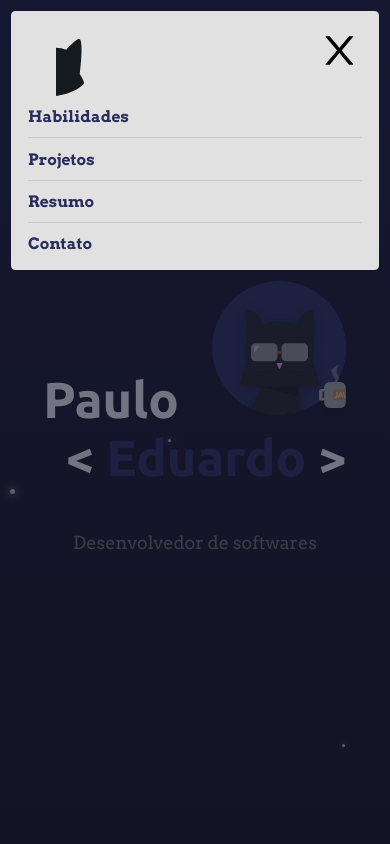
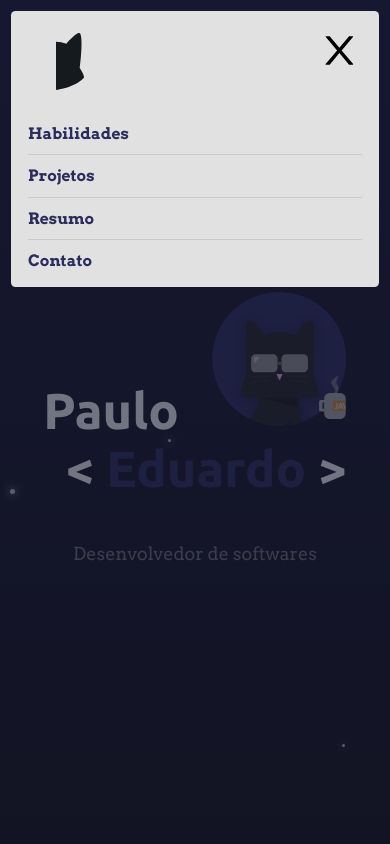
Before and after one commit to PauloE314/Portfolio, a React (Create React App) app: page / in a window 390 px wide. Both pictures are taken after a click on the button 342 px from the left and 67 px from the top of the page. Shown: the top 844 px of the page. Built offline with nearby package versions, Linux system fonts and the light colour scheme.

Commit message:
Animation on header mobile appear

```diff
--- a/src/app/LandingPage/Header.tsx
+++ b/src/app/LandingPage/Header.tsx
@@ -1,4 +1,4 @@
-import React, { FunctionComponent, useState } from "react";
+import React, { FunctionComponent, useEffect, useRef, useState } from "react";
 import { AiOutlineMenu } from "react-icons/ai";
 import { AiOutlineClose } from "react-icons/ai";
 
@@ -12,19 +12,30 @@ const Header: FunctionComponent<IProps> = ({ isMobile, children }) => {
   const [showNavbar, setShowNavbar] = useState(false);
 
   function enableHeader() {
-    setShowNavbar(true);
-    document.body.style.overflowY = "hidden";
+      setShowNavbar(true);
+  }
+
+  function changeStyle(show: boolean) {
+    const bg = document.getElementById('nav-background');
+    const collapseNav = document.getElementById('collapse-header');
+
+    if (collapseNav && bg) {
+      collapseNav.style.top = show ? "1rem" : "-50rem";
+      bg.style.opacity = show ? "1" : "0";
+    }
   }
 
   function disableHeader() {
-    const bg = document.getElementById("nav-background");
-    if (bg) bg.style.opacity = "0";
+    changeStyle(false);
 
     setTimeout(() => {
       setShowNavbar(false);
-      document.body.style.overflowY = "auto";
     }, 500);
   }
+
+  useEffect(() => {
+    changeStyle(true);
+  }, [showNavbar])
 
   function handleScreenClick(e: React.MouseEvent) {
     if (e.target === document.getElementById("nav-background")) {
@@ -34,7 +45,7 @@ const Header: FunctionComponent<IProps> = ({ isMobile, children }) => {
 
   return (
     <header>
-      <img src={Logo} alt="Logo" />
+      <img id="logo" src={Logo} alt="Logo" />
 
       {isMobile ? (
         <>
@@ -50,9 +61,13 @@ const Header: FunctionComponent<IProps> = ({ isMobile, children }) => {
               onClick={handleScreenClick}
             >
               <div id="collapse-header">
-                <button onClick={disableHeader}>
-                  <AiOutlineClose />
-                </button>
+                <div id="nav-head">
+                  <img id="logo" src={Logo} alt="Logo" />
+
+                  <button onClick={disableHeader}>
+                    <AiOutlineClose />
+                  </button>
+                </div>
                 {children}
               </div>
             </div>
--- a/src/app/LandingPage/style.css
+++ b/src/app/LandingPage/style.css
@@ -13,9 +13,8 @@
   display: flex;
   justify-content: space-between;
 }
-#landing header img {
+#landing header #logo {
   width: 5rem;
-  z-index: 3;
 }
 #landing header ul {
   display: flex;
@@ -74,6 +73,16 @@
   width: 25rem;
 }
 
+/* Nav bar animation */
+@keyframes DropDownAnimation {
+  0% {
+    top: -20rem;
+  }
+  100% {
+    top: 0rem;
+  }
+}
+
 @media (max-width: 1100px) {
   /* Main medium */
   #landing #main-content {
@@ -116,32 +125,50 @@
 
   /* Main content mobile */
   #landing #main-content {
-    top: 0rem;
+    top: 1rem;
   }
 
   /* Header mobile */
   #landing header {
     padding: 1rem 0rem;
   }
+  #landing header #nav-background {
+    z-index: 9999;
+  }
+
+  #landing header #collapse-button {
+    background-color: transparent;
+    color: rgba(255, 255, 255, 0.3) !important;
+    transition: color 0.5s;
+  }
+  #landing header #collapse-button:active {
+    color: rgba(255, 255, 255, 0.1) !important;
+  }
   #landing header #collapse-header {
     position: absolute;
     display: flex;
     flex-direction: column;
-    top: 1rem;
+    top: -50rem;
     left: 1rem;
     right: 1rem;
     padding: 1.5rem;
 
     background-color: #e1e1e1;
     border-radius: 0.4rem;
-
-    z-index: 3;
+    transition: top 1s;
+  }
+  #landing header #collapse-header #nav-head {
+    display: flex;
+    justify-content: space-between;
+    align-items: center;
+    margin-bottom: 1.5rem;
+  }
+  #landing header #collapse-header #nav-head img {
+    width: 5rem;
   }
   #landing header #collapse-header button {
     background-color: transparent;
     font-size: 4rem;
-    align-self: flex-end;
-    z-index: 30;
     margin-bottom: 1rem;
   }
   #landing header #collapse-header ul {
@@ -169,12 +196,4 @@
     font-weight: bold;
     padding: 0rem;
   }
-  #landing header #collapse-button {
-    background-color: transparent;
-    color: rgba(255, 255, 255, 0.3) !important;
-    transition: color 0.5s;
-  }
-  #landing header #collapse-button:active {
-    color: rgba(255, 255, 255, 0.1) !important;
-  }
 }
--- a/src/styles/BaseStyle.css
+++ b/src/styles/BaseStyle.css
@@ -58,7 +58,6 @@ body {
   margin-bottom: 6rem;
 
   background-image: url(../assets/Stars.svg);
-  z-index: 1;
 }
 .page .bg-image {
   position: absolute;
@@ -119,7 +118,7 @@ ul.interest-list .interest:hover {
   width: 100vw;
   background-color: rgba(22, 24, 48, 0.6);
 
-  z-index: 2;
+  z-index: 10 !important;
   animation: FilterAppear 0.3s linear;
 
   transition: opacity 0.5s;
```
